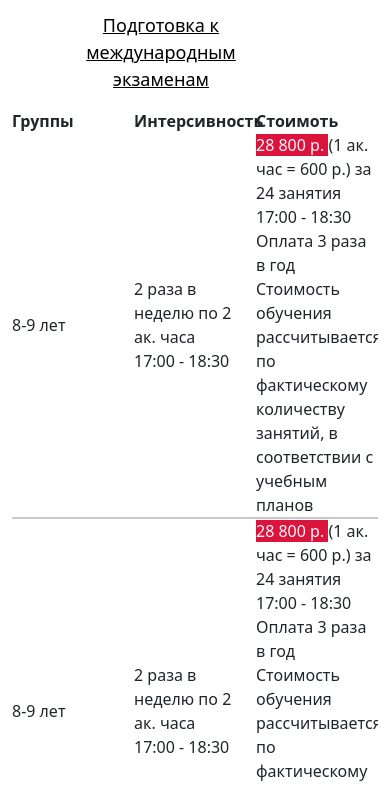
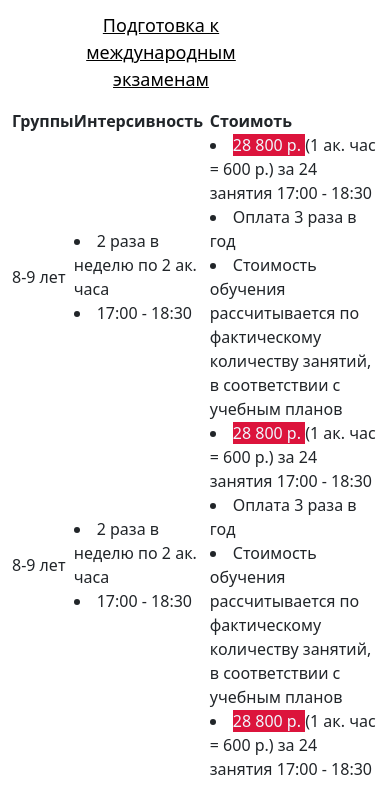
Before and after one commit to Information-agency-Minskaya-Pravda/Employee-training, a plain HTML site: page index.html in a window 390 px wide. Shown: the part 7036-7822 px from the top of the page. Drawn offline with nearby package versions, Linux system fonts and the light colour scheme.

Commit message:
table responsive?

```diff
--- a/index.html
+++ b/index.html
@@ -376,8 +376,8 @@
           </div>
 
           <!--Table-->
-          <div class="table-responsive-md list-unstyled">
-            <table class="tbl-info">
+          <div class="table-responsive">
+            <table>
               <thead>
 
               </thead>
```
